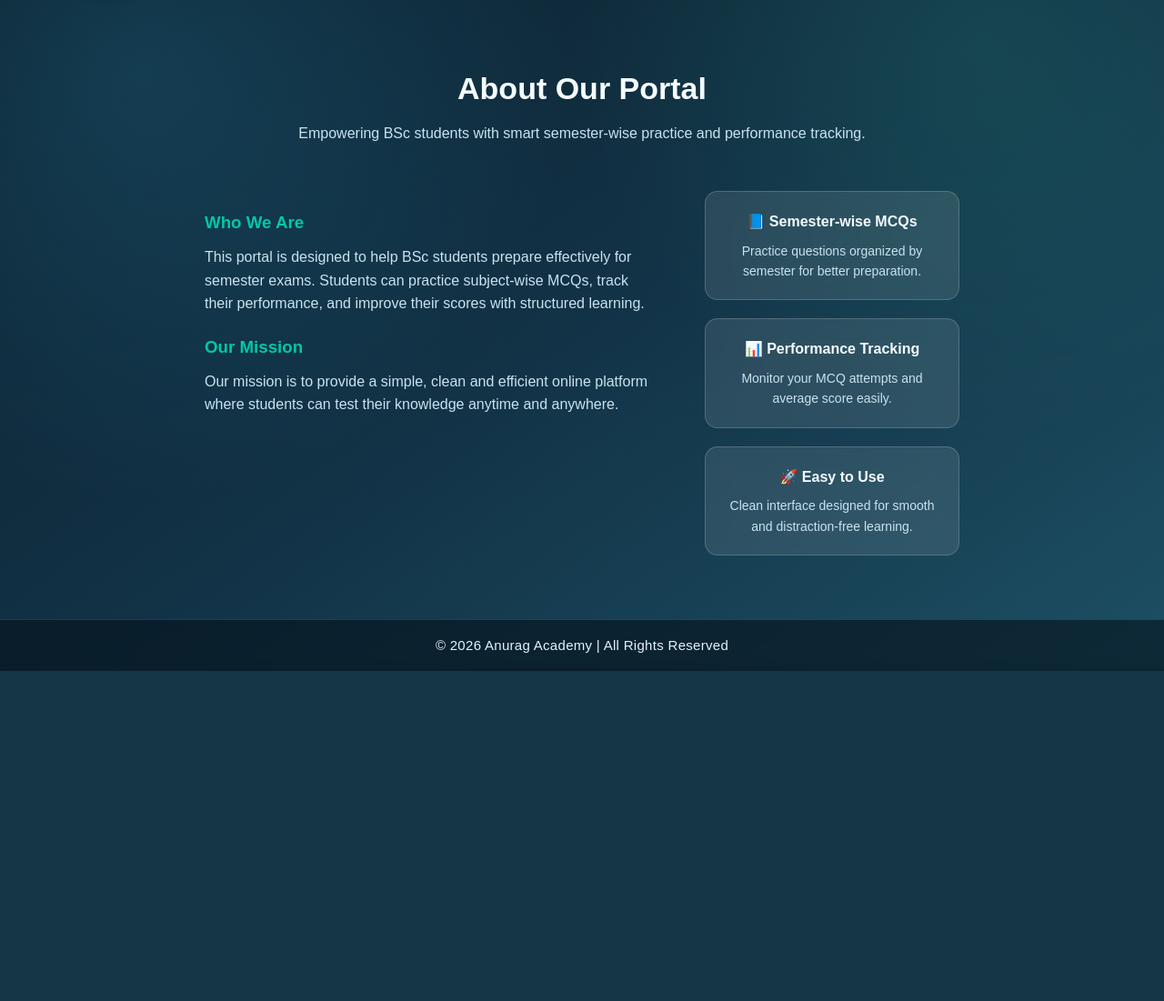
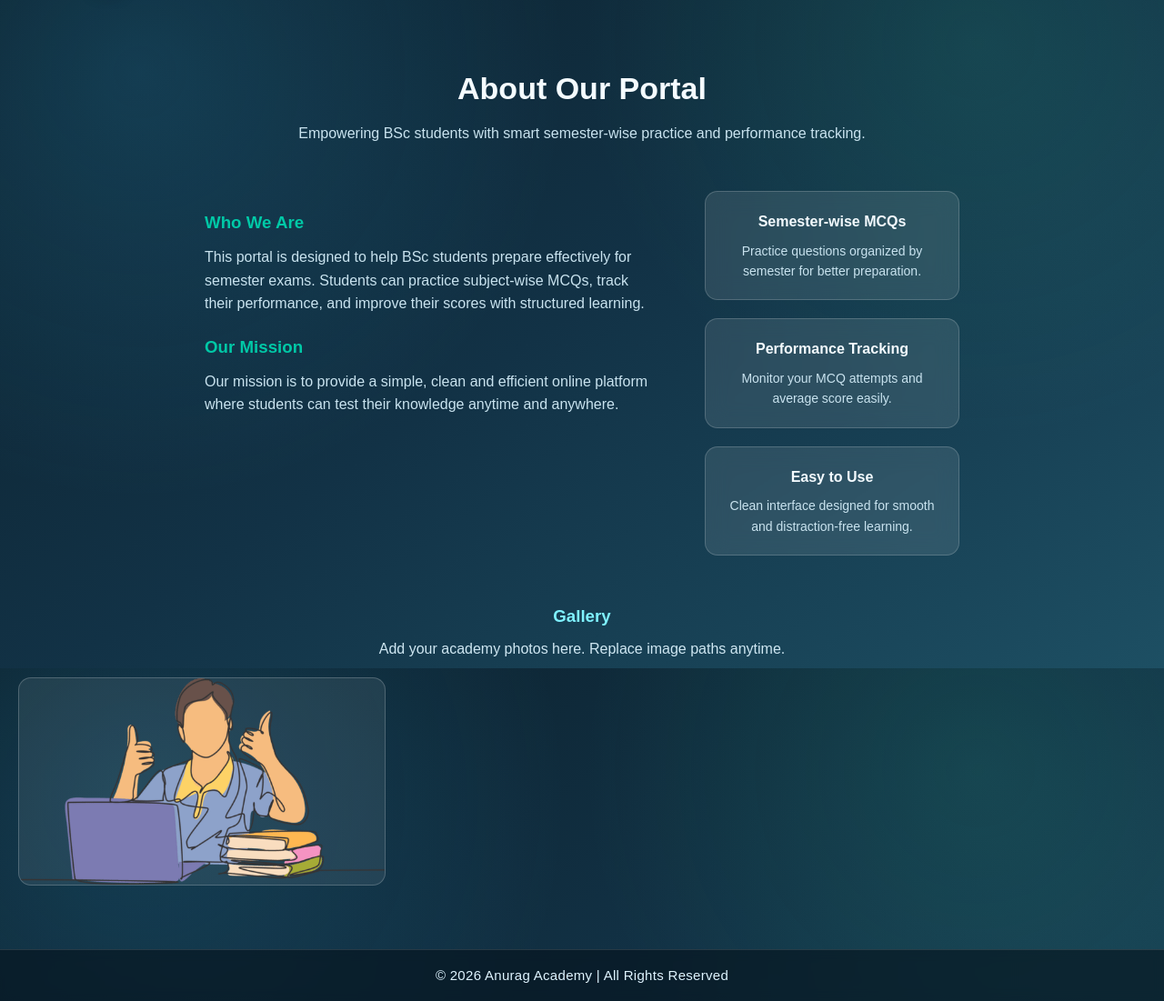
Before and after one commit to anuragpratap-kyp/anuacademy, a Flask app: page /about in a window 1280 px wide. Shown: the part 65-1166 px from the top of the page at 91% size. Before the commit the page ends 803 px from the top, so only its background shows below. Run offline with Flask 3, Linux system fonts and the light colour scheme; some libraries are stand-ins or nearby versions.

Commit message:
Flask BSc Quiz project

```diff
--- a/app.py
+++ b/app.py
@@ -15,6 +15,8 @@ DEFAULT_DB_PATH = Path(__file__).with_name("quiz_history.db")
 DB_PATH = Path(os.environ.get("DB_PATH", str(DEFAULT_DB_PATH)))
 DATABASE_URL = (os.environ.get("DATABASE_URL") or "").strip()
 QUESTIONS_PATH = Path(__file__).with_name("questions.json")
+GALLERY_DIR = Path(__file__).with_name("static") / "gallery"
+IMAGE_EXTENSIONS = {".jpg", ".jpeg", ".png", ".webp", ".gif"}
 
 # Load questions from JSON
 with QUESTIONS_PATH.open(encoding="utf-8") as f:
@@ -24,6 +26,17 @@ with QUESTIONS_PATH.open(encoding="utf-8") as f:
 def load_questions():
     with QUESTIONS_PATH.open(encoding="utf-8") as f:
         return json.load(f)
+
+
+def get_gallery_images():
+    if not GALLERY_DIR.exists():
+        return []
+
+    images = []
+    for file_path in sorted(GALLERY_DIR.iterdir(), key=lambda p: p.name.lower()):
+        if file_path.is_file() and file_path.suffix.lower() in IMAGE_EXTENSIONS:
+            images.append(f"gallery/{file_path.name}")
+    return images
 
 
 SYLLABUS_UNITS = {
@@ -600,7 +613,8 @@ def dashboard():
 
 @app.route("/about")
 def about():
-    return render_template("about.html")
+    gallery_images = get_gallery_images()
+    return render_template("about.html", gallery_images=gallery_images)
 
 
 @app.route("/contact")
--- a/static/css/style.css
+++ b/static/css/style.css
@@ -22,7 +22,7 @@ body {
     backdrop-filter: blur(10px);
     position: sticky;
     top: 0;
-    z-index: 1000;
+    z-index: 1300;
 }
 
 .logo {
@@ -494,6 +494,47 @@ footer{
     color: #ccc;
 }
 
+.about-gallery {
+    margin-top: 52px;
+}
+
+.about-gallery h3 {
+    margin-bottom: 8px;
+    color: #7ff2ff;
+}
+
+.about-gallery > p {
+    color: #cfe7f2;
+    margin-bottom: 18px;
+}
+
+.gallery-grid {
+    display: grid;
+    grid-template-columns: repeat(3, minmax(0, 1fr));
+    gap: 14px;
+}
+
+.gallery-card {
+    border-radius: 14px;
+    overflow: hidden;
+    border: 1px solid rgba(255, 255, 255, 0.2);
+    background: rgba(255, 255, 255, 0.08);
+    min-height: 180px;
+}
+
+.gallery-card img {
+    width: 100%;
+    height: 100%;
+    min-height: 180px;
+    object-fit: cover;
+    display: block;
+    transition: transform 0.28s ease;
+}
+
+.gallery-card:hover img {
+    transform: scale(1.04);
+}
+
 /* Responsive */
 @media (max-width: 900px) {
     .about-content {
@@ -503,6 +544,16 @@ footer{
 
     .about-text {
         text-align: center;
+    }
+
+    .gallery-grid {
+        grid-template-columns: repeat(2, minmax(0, 1fr));
+    }
+}
+
+@media (max-width: 560px) {
+    .gallery-grid {
+        grid-template-columns: 1fr;
     }
 }
 /* ===== SUBJECTS PAGE ===== */
@@ -1243,7 +1294,7 @@ footer {
         box-shadow: -16px 0 36px rgba(0, 0, 0, 0.35);
         transform: translateX(100%);
         transition: transform 0.28s ease;
-        z-index: 1200;
+        z-index: 1310;
     }
 
     .nav-links li {
@@ -1277,7 +1328,7 @@ footer {
         opacity: 0;
         pointer-events: none;
         transition: opacity 0.2s ease;
-        z-index: 1100;
+        z-index: 1200;
     }
 
     body.nav-open .nav-links {
--- a/templates/about.html
+++ b/templates/about.html
@@ -29,23 +29,42 @@
 
         <div class="about-features">
             <div class="feature-card">
-                <h4>📘 Semester-wise MCQs</h4>
+                <h4>Semester-wise MCQs</h4>
                 <p>Practice questions organized by semester for better preparation.</p>
             </div>
 
             <div class="feature-card">
-                <h4>📊 Performance Tracking</h4>
+                <h4>Performance Tracking</h4>
                 <p>Monitor your MCQ attempts and average score easily.</p>
             </div>
 
             <div class="feature-card">
-                <h4>🚀 Easy to Use</h4>
+                <h4>Easy to Use</h4>
                 <p>Clean interface designed for smooth and distraction-free learning.</p>
             </div>
         </div>
 
     </div>
 
+    <div class="about-gallery">
+        <h3>Gallery</h3>
+        <p>Add your academy photos here. Replace image paths anytime.</p>
+
+        <div class="gallery-grid">
+            {% if gallery_images %}
+                {% for image_path in gallery_images %}
+                <div class="gallery-card">
+                    <img src="{{ url_for('static', filename=image_path) }}" alt="Gallery photo {{ loop.index }}">
+                </div>
+                {% endfor %}
+            {% else %}
+            <div class="gallery-card">
+                <img src="{{ url_for('static', filename='hero.png') }}" alt="Gallery placeholder">
+            </div>
+            {% endif %}
+        </div>
+    </div>
+
 </section>
 
 {% endblock %}
```
